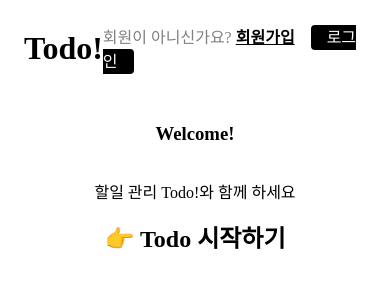
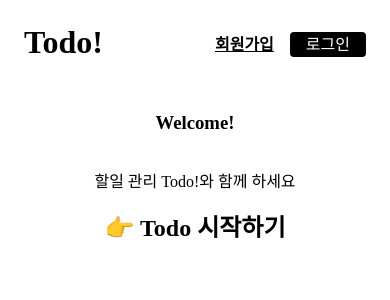
Before and after one commit to not-using/wanted-pre-onboarding-frontend, a React (Create React App) app: page / in a window 390 px wide. Shown: the top 300 px of the page. Built offline with nearby package versions, Linux system fonts and the light colour scheme.

Commit message:
fix: 반응형 300px 이하일때 레이아웃 변형 방지

```diff
--- a/src/components/Header.tsx
+++ b/src/components/Header.tsx
@@ -15,11 +15,13 @@ export default Header;
 
 const StyledHeader = styled.header`
 	max-width: 1200px;
+	min-width: 300px;
 	margin: 0 auto;
 	display: flex;
 	justify-content: space-between;
 	align-items: center;
 	padding: 1rem;
+	box-sizing: border-box;
 `;
 
 const Logo = styled(StyledLink)`
--- a/src/components/Layout.tsx
+++ b/src/components/Layout.tsx
@@ -17,7 +17,8 @@ export default Layout;
 
 export const StyledMain = styled.main`
 	max-width: 1200px;
-	padding: 1rem;
+	min-width: 300px;
+	padding: 1rem 2rem;
 	margin: 0 auto;
 	box-sizing: border-box;
 `;
--- a/src/components/SignButton.tsx
+++ b/src/components/SignButton.tsx
@@ -23,7 +23,8 @@ const SignButton = () => {
 	) : (
 		<span>
 			<SignUpLink to="/signup">
-				회원이 아니신가요? <Bold>회원가입</Bold>
+				<Week>회원이 아니신가요? </Week>
+				<Bold>회원가입</Bold>
 			</SignUpLink>
 			<SignInLink to="/signin">로그인</SignInLink>
 		</span>
@@ -32,8 +33,13 @@ const SignButton = () => {
 
 export default SignButton;
 
-const SignUpLink = styled(StyledLink)`
+const SignUpLink = styled(StyledLink)``;
+
+const Week = styled.span`
 	color: grey;
+	@media screen and (max-width: 420px) {
+		display: none;
+	}
 `;
 
 const Bold = styled.b`
```
